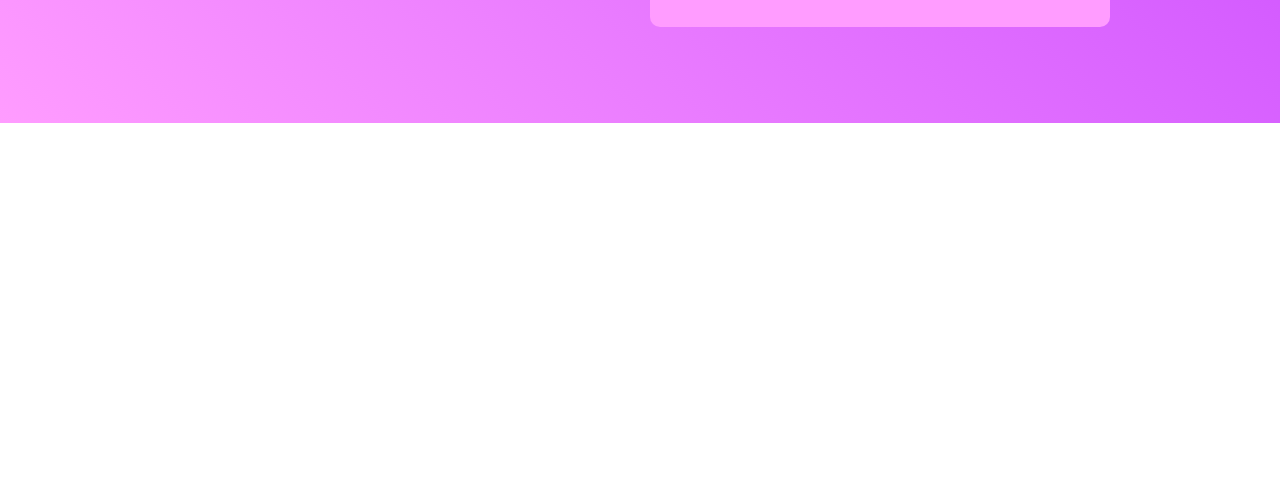
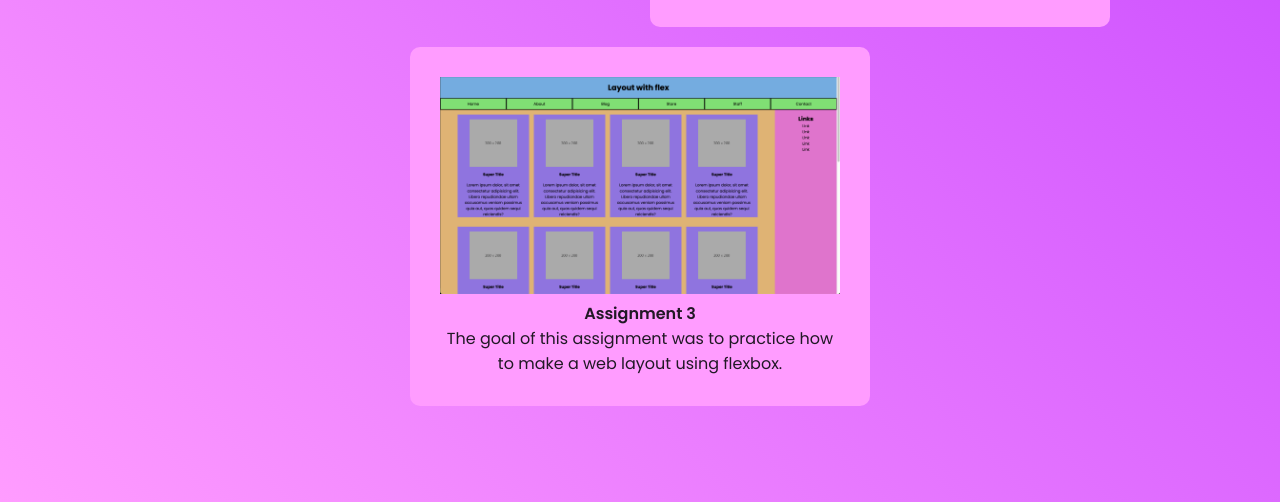
Before and after one commit to joacomesa22/joacomesa22.github.io, a plain HTML site: page csce242/index.html in a window 1280 px wide. Shown: the part 1279-1781 px from the top of the page. Before the commit the page ends 1402 px from the top, so only its background shows below. Drawn offline with Linux system fonts and the light colour scheme.

Commit message:
flex assignment in the homepage

```diff
--- a/csce242/index.html
+++ b/csce242/index.html
@@ -48,6 +48,18 @@
             </p>
           </a>
         </li>
+        <li class="assignment-card">
+          <a href="./assignments/assignment_03/index.html">
+            <div>
+              <img src="images/flex.png" alt="Website about Argenitna" />
+            </div>
+            <p>Assignment 3</p>
+            <p>
+              The goal of this assignment was to practice how to make a web
+              layout using flexbox.
+            </p>
+          </a>
+        </li>
       </ul>
     </div>
   </body>
```
Also changed, not shown: csce242/images/flex.png (added).
